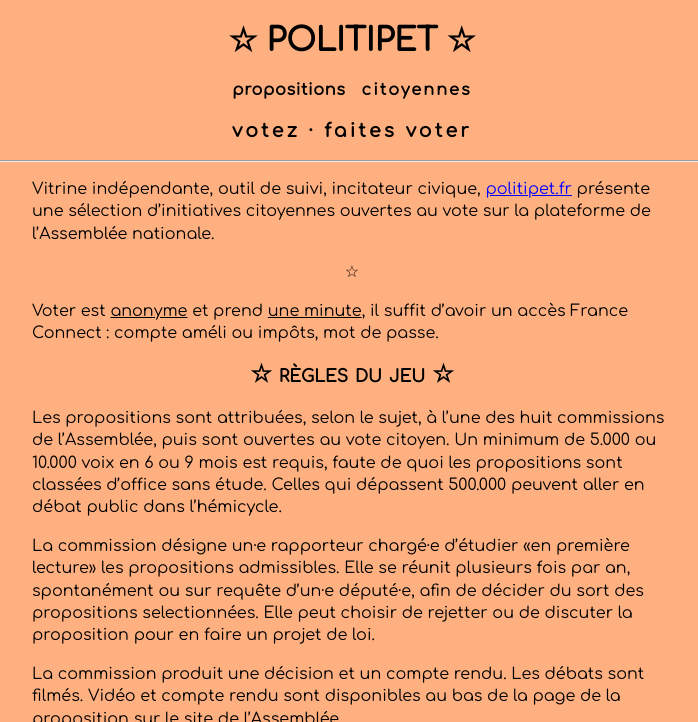
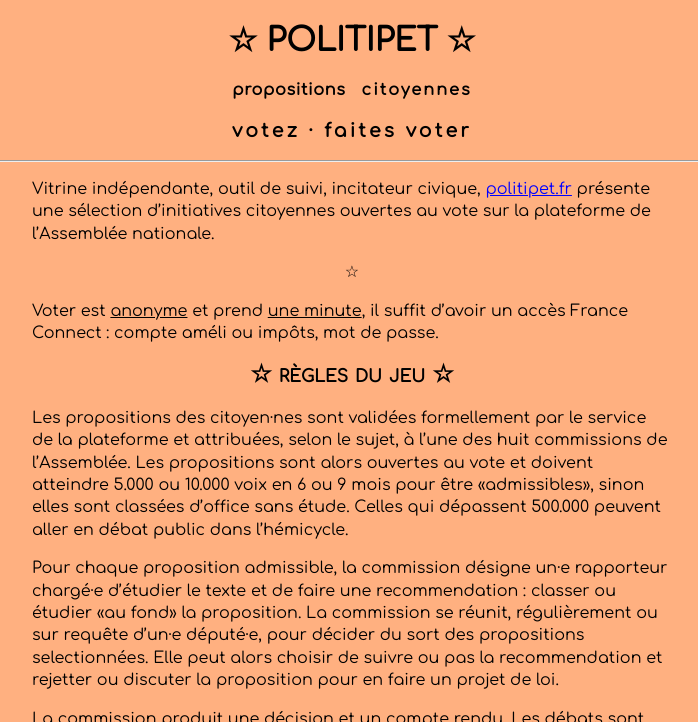
Before and after one commit to politipet/politipet.github.io, a Jekyll site: the page built from info.md, in a window 1280 px wide and 900 px high, cut to the strip 0-722 px from the top of the window. Shown: the whole strip, without its empty margins (288-986 px from the left). Built offline with Jekyll 4.4.1, drawn with Linux system fonts in a browser that asks for light colours; our own code applies the rules of GitHub Pages for plain Markdown files.

Commit message:
update info 'regles du jeu'

```diff
--- a/info.md
+++ b/info.md
@@ -27,17 +27,19 @@
 ☆ règles du jeu ☆
 -----------------
 
-Les propositions sont attribuées, selon le sujet, à l'une des huit
-commissions de l'Assemblée, puis sont ouvertes au vote citoyen. Un
-minimum de 5.000 ou 10.000 voix en 6 ou 9 mois est requis, faute de
-quoi les propositions sont classées d'office sans étude. Celles qui
-dépassent 500.000 peuvent aller en débat public dans l'hémicycle.
+Les propositions des citoyen·nes sont validées formellement par le
+service de la plateforme et attribuées, selon le sujet, à l'une des
+huit commissions de l'Assemblée. Les propositions sont alors ouvertes
+au vote et doivent atteindre 5.000 ou 10.000 voix en 6 ou 9 mois pour
+être «admissibles», sinon elles sont classées d'office sans étude. Celles
+qui dépassent 500.000 peuvent aller en débat public dans l'hémicycle.
 
-La commission désigne un·e rapporteur chargé·e d'étudier «en première
-lecture» les propositions admissibles. Elle se réunit plusieurs fois
-par an, spontanément ou sur requête d'un·e député·e, afin de décider
-du sort des propositions selectionnées. Elle peut choisir de rejetter
-ou de discuter la proposition pour en faire un projet de loi.
+Pour chaque proposition admissible, la commission désigne un·e rapporteur
+chargé·e d'étudier le texte et de faire une recommendation : classer ou
+étudier «au fond» la proposition. La commission se réunit, régulièrement
+ou sur requête d'un·e député·e, pour décider du sort des propositions
+selectionnées. Elle peut alors choisir de suivre ou pas la recommendation
+et rejetter ou discuter la proposition pour en faire un projet de loi.
 
 La commission produit une décision et un compte rendu. Les débats
 sont filmés. Vidéo et compte rendu sont disponibles au bas de la
```
